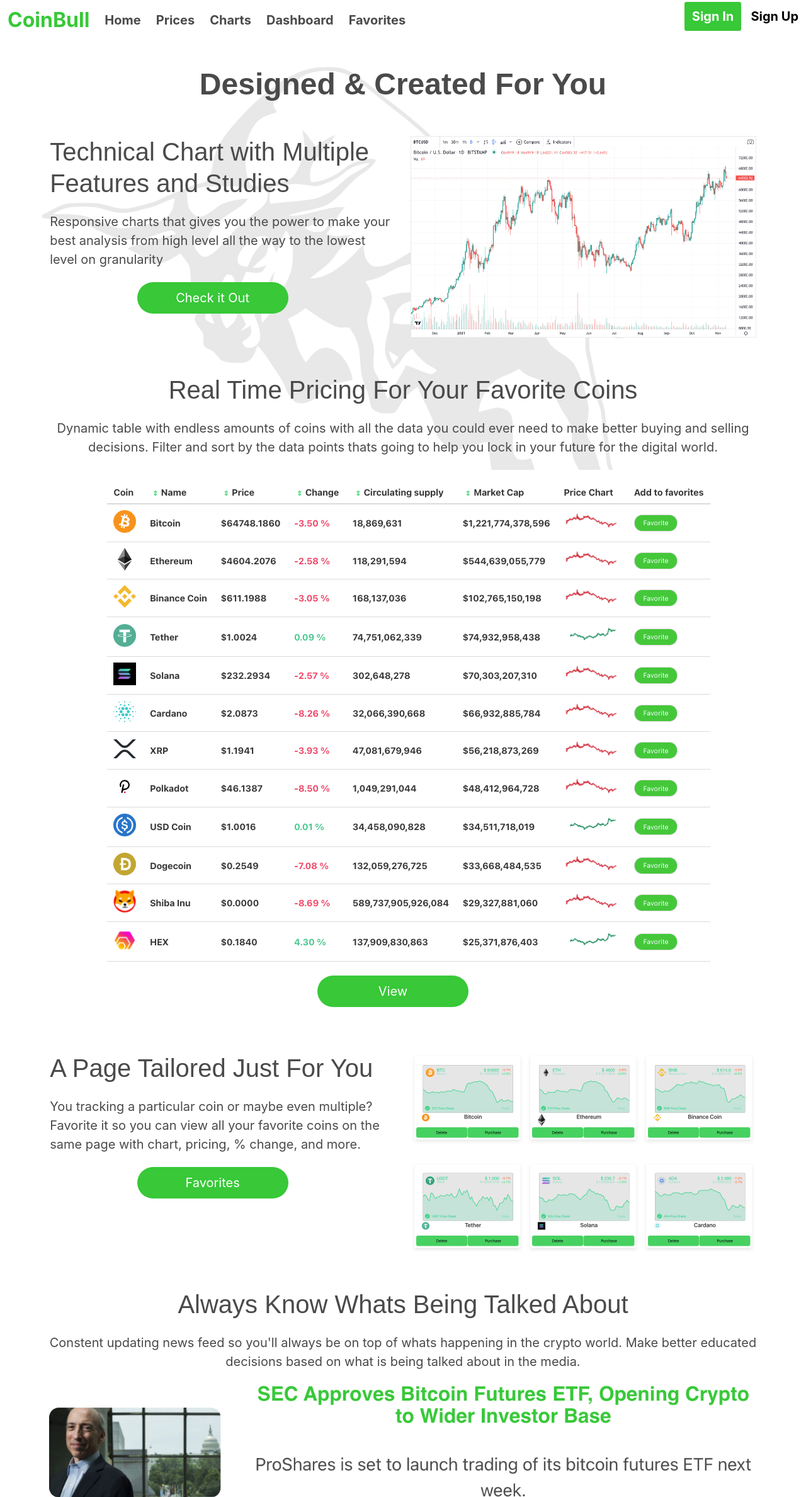
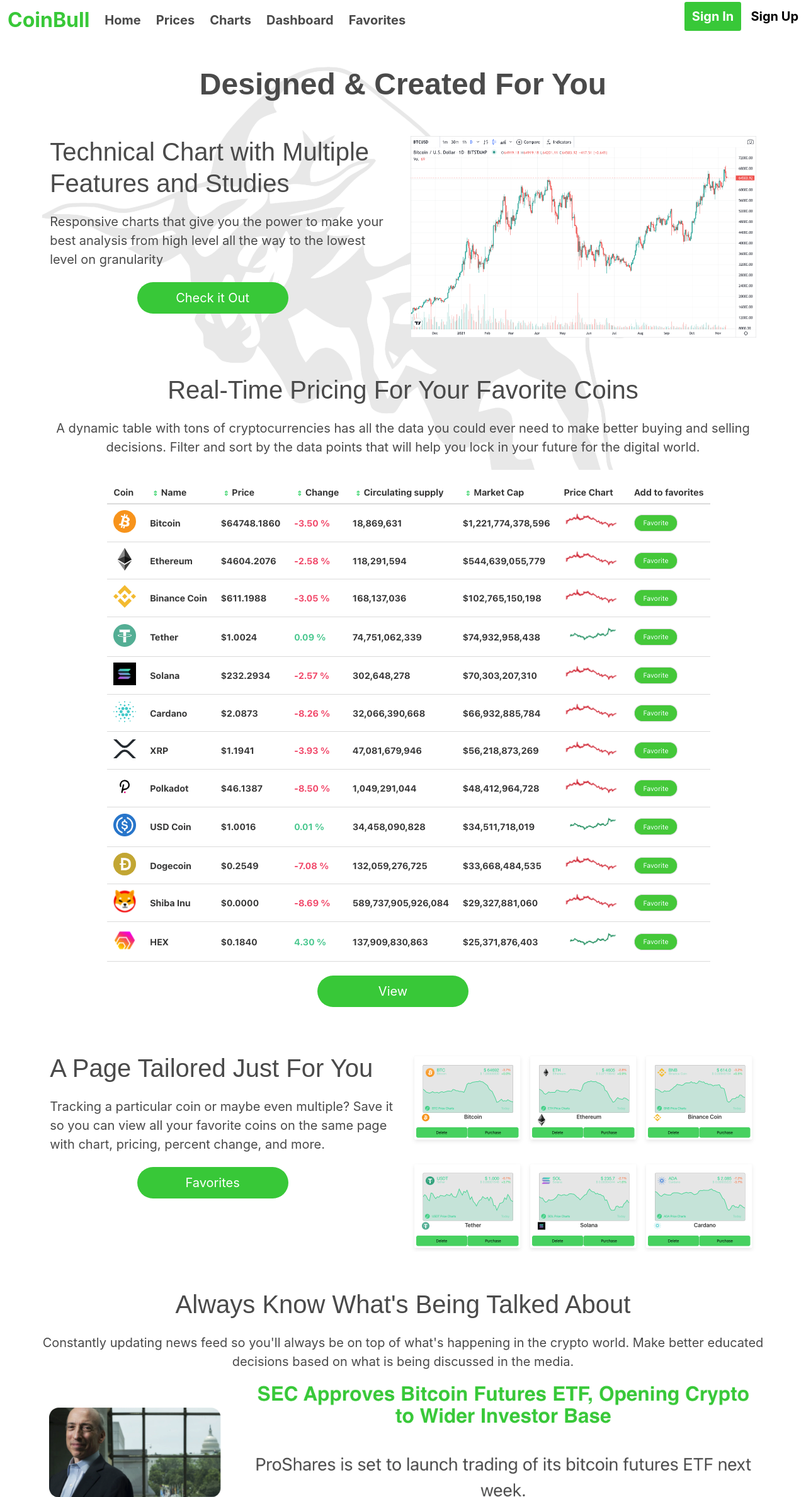
Before and after one commit to ChaseNicks/CoinBull, a React (Create React App) app in the folder client/: page / in a window 1280 px wide. Shown: the top 2377 px of the page at 63% size. Built offline with nearby package versions, Linux system fonts and the light colour scheme.

Commit message:
Makes small edits to text content on Home page

```diff
--- a/client/src/pages/Home.js
+++ b/client/src/pages/Home.js
@@ -15,7 +15,7 @@
       <div className="columns is-pricing" style={{ marginRight: ".2rem", marginLeft: ".2rem", marginTop: "2.5rem" }}>
         <div className="column is-half is-flex-direction-column is-align-items-center">
           <h1 className="is-size-2 is-size-3-mobile has-text-weight-medium">Technical Chart with Multiple Features and Studies</h1>
-          <p style={{ marginTop: "1.3rem" }} className="is-size-5 is-size-6-mobile">Responsive charts that gives you the power to make your best analysis from high level all the way to the lowest level on granularity </p>
+          <p style={{ marginTop: "1.3rem" }} className="is-size-5 is-size-6-mobile">Responsive charts that give you the power to make your best analysis from high level all the way to the lowest level on granularity </p>
           <div className="is-flex is-justify-content-center">
             <Link to="/charts" style={{ textDecoration: "none" }}><button
               className="button is-block is-size-5 is-size-6-mobile is-fullwidth is-primary is-medium is-rounded"
@@ -39,8 +39,8 @@
       <div className="is-flex-direction-column is-justify-content-center is-align-content-center" style={{ marginRight: ".2rem", marginLeft: ".2rem", marginTop: "2.5rem" }}>
 
         <div className=" is-flex-direction-column is-align-items-center">
-          <h1 className="is-size-2 is-size-3-mobile  has-text-weight-medium has-text-centered">Real Time Pricing For Your Favorite Coins</h1>
-          <p style={{ marginTop: "1.3rem" }} className="is-size-5 is-size-6-mobile has-text-centered">Dynamic table with endless amounts of coins with all the data you could ever need to make better buying and selling decisions. Filter and sort by the data points thats going to help you lock in your future for the digital world.</p>
+          <h1 className="is-size-2 is-size-3-mobile  has-text-weight-medium has-text-centered">Real-Time Pricing For Your Favorite Coins</h1>
+          <p style={{ marginTop: "1.3rem" }} className="is-size-5 is-size-6-mobile has-text-centered">A dynamic table with tons of cryptocurrencies has all the data you could ever need to make better buying and selling decisions. Filter and sort by the data points that will help you lock in your future for the digital world.</p>
 
         </div>
         <div style={{ marginTop: "1.3rem" }} className="is-flex is-justify-content-center">
@@ -67,7 +67,7 @@
       <div className="columns is-pricing" style={{ marginRight: ".2rem", marginLeft: ".2rem", marginTop: "2.5rem", marginBottom: "2.5rem" }}>
         <div className="column is-half is-flex-direction-column is-align-items-center">
           <h1 className="is-size-2 is-size-3-mobile has-text-weight-medium">A Page Tailored Just For You</h1>
-          <p style={{ marginTop: "1.3rem" }} className="is-size-5 is-size-6-mobile"> You tracking a particular coin or maybe even multiple? Favorite it so you can view all your favorite coins on the same page with chart, pricing, % change, and more.</p>
+          <p style={{ marginTop: "1.3rem" }} className="is-size-5 is-size-6-mobile"> Tracking a particular coin or maybe even multiple? Save it so you can view all your favorite coins on the same page with chart, pricing, percent change, and more.</p>
           <div className="is-flex is-justify-content-center">
             <Link to="/favorites" style={{ textDecoration: "none" }}>
               <button
@@ -92,8 +92,8 @@
       <div className="is-flex-direction-column is-justify-content-center is-align-content-center" style={{ marginRight: ".2rem", marginLeft: ".2rem", marginTop: "2.5rem", marginBottom: "2.5rem" }}>
 
         <div className=" is-flex-direction-column is-align-items-center">
-          <h1 className="is-size-2 is-size-3-mobile  has-text-weight-medium has-text-centered">Always Know Whats Being Talked About</h1>
-          <p style={{ marginTop: "1.3rem" }} className="is-size-5 is-size-6-mobile has-text-centered">Constent updating news feed so you'll always be on top of whats happening in the crypto world. Make better educated decisions based on what is being talked about in the media.</p>
+          <h1 className="is-size-2 is-size-3-mobile  has-text-weight-medium has-text-centered">Always Know What's Being Talked About</h1>
+          <p style={{ marginTop: "1.3rem" }} className="is-size-5 is-size-6-mobile has-text-centered">Constantly updating news feed so you'll always be on top of what's happening in the crypto world. Make better educated decisions based on what is being discussed in the media.</p>
 
         </div>
         <div style={{ marginTop: "1.3rem" }} className="is-flex is-justify-content-center">
```
